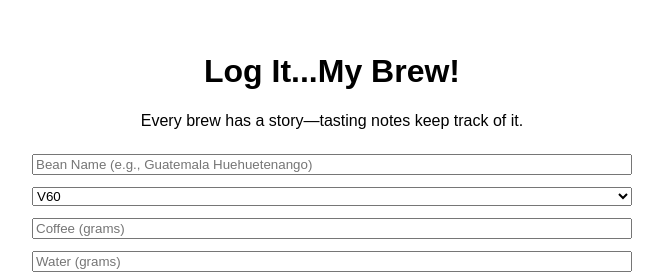
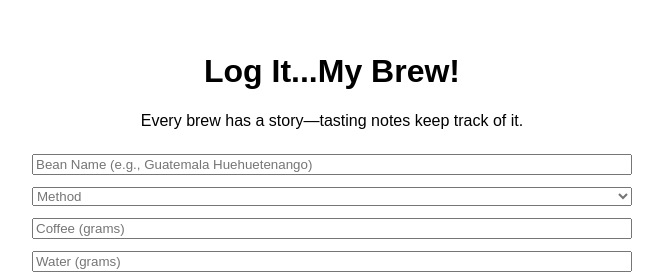
Before and after one commit to Teboho-Masango/umuzi-react-app, a React (Create React App) app: page / in a window 1280 px wide. Shown: the top 277 px of the page, without its empty margins (308-971 px from the left). Built offline with nearby package versions, Linux system fonts and the light colour scheme.

Commit message:
Updated CoffeeForm.jsx by adding placeholders with conditional styling

```diff
--- a/src/components/CoffeeForm.jsx
+++ b/src/components/CoffeeForm.jsx
@@ -53,12 +53,29 @@ export default function CoffeeForm({ onAddBrew }) {
       <select
         value={brewMethod}
         onChange={(e) => setBrewMethod(e.target.value)}
+        required
+        style={{
+          color: brewMethod === "" ? "#757575" : "#0000",
+        }}
       >
-        <option value="V60">V60</option>
-        <option value="Aeropress">Aeropress</option>
-        <option value="French Press">French Press</option>
-        <option value="Espresso">Espresso</option>
-        <option value="Chemex">Chemex</option>
+        <option value="" disabled hidden>
+          Method
+        </option>
+        <option value="V60" style={{ color: "#000000" }}>
+          V60
+        </option>
+        <option value="Aeropress" style={{ color: "#000000" }}>
+          Aeropress
+        </option>
+        <option value="French Press" style={{ color: "#000000" }}>
+          French Press
+        </option>
+        <option value="Espresso" style={{ color: "#000000" }}>
+          Espresso
+        </option>
+        <option value="Chemex" style={{ color: "#000000" }}>
+          Chemex
+        </option>
       </select>
       <input
         type="number"
```
